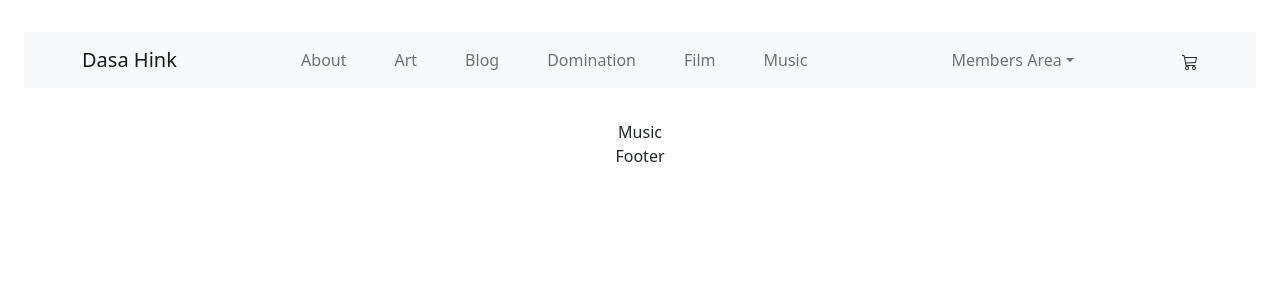
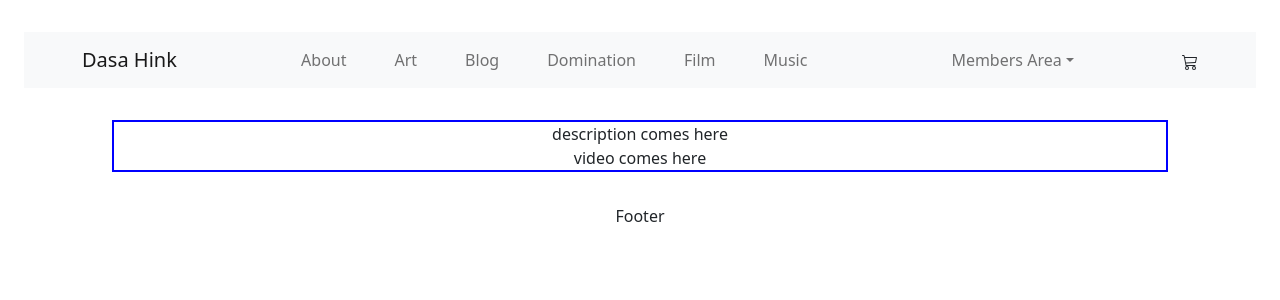
Before and after one commit to federerkristijan/dasahink, a React (Create React App) app: page /music in a window 1280 px wide. Shown: the top 300 px of the page. Built offline with nearby package versions, Linux system fonts and the light colour scheme; the HTML template or start-up script is replaced by a standard one.

Commit message:
dom created

```diff
--- a/src/App.css
+++ b/src/App.css
@@ -84,7 +84,7 @@ a {
 }
 
 /* Film card */
-.film-card {
+.film-card, .video-card {
   display: flex;
   border: 2px solid blue;
   justify-content: space-evenly;
--- a/src/views/Music.jsx
+++ b/src/views/Music.jsx
@@ -1,9 +1,14 @@
-import React from 'react'
+import React from "react";
 
 const Music = () => {
   return (
-    <div>Music</div>
-  )
-}
+    <div className="music">
+      <div className="video-card">
+        <div className="m-description">description comes here</div>
+        <div className="video-clip">video comes here</div>
+      </div>
+    </div>
+  );
+};
 
-export default Music
+export default Music;
```
